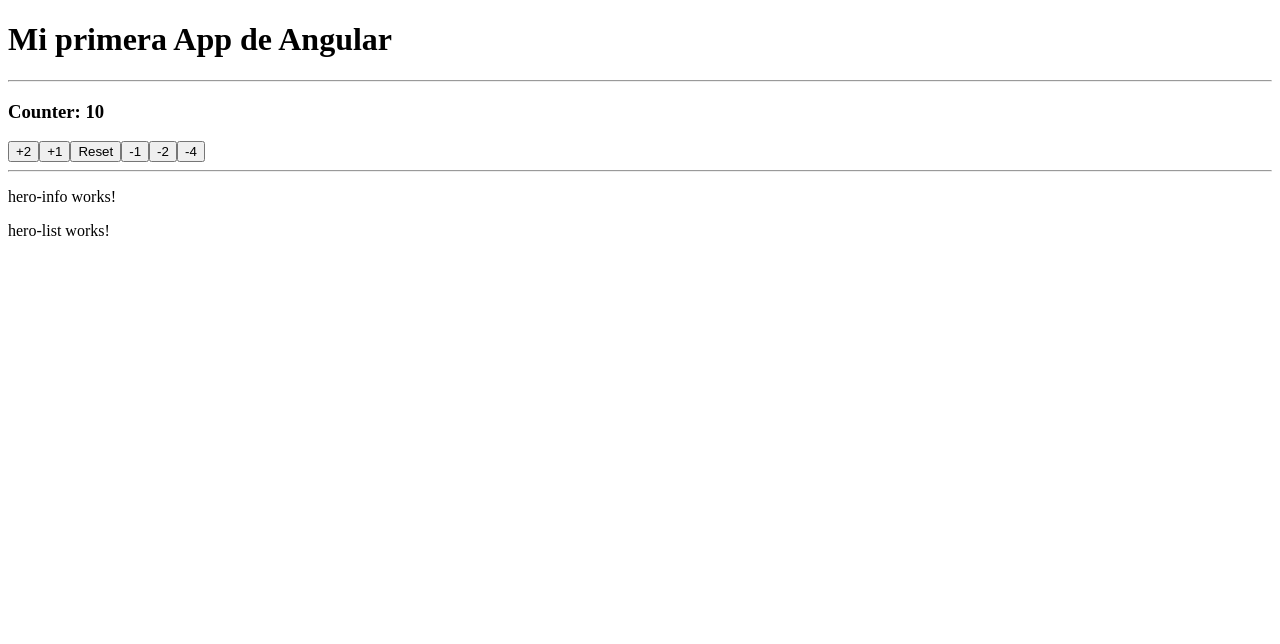
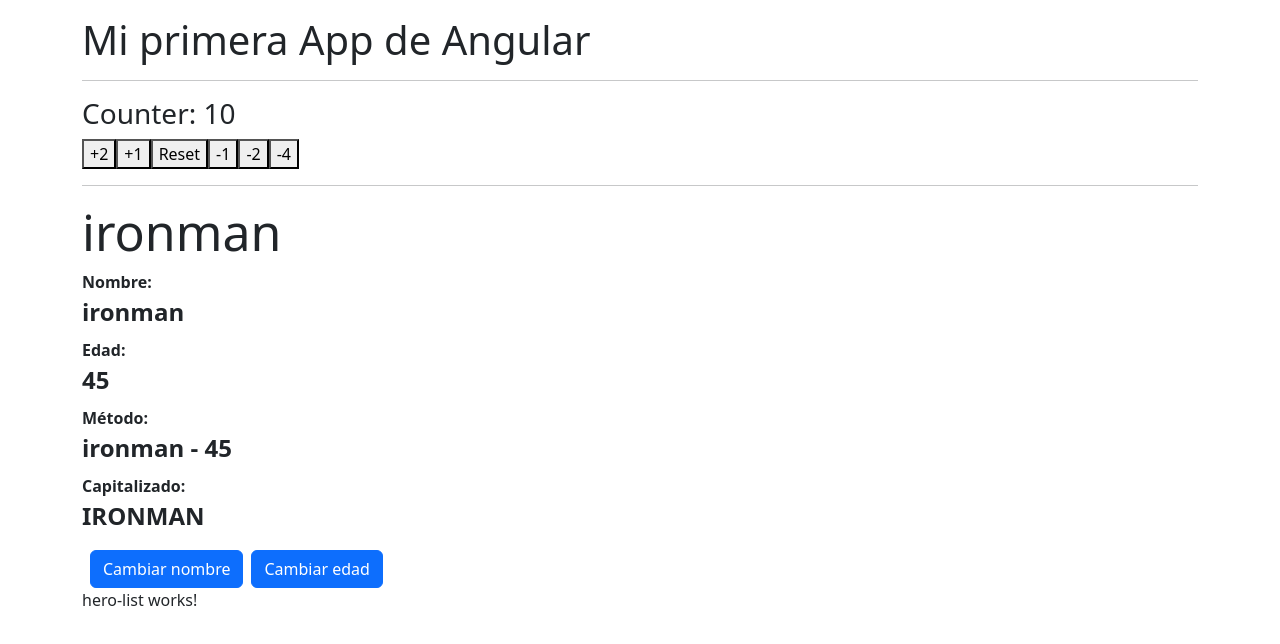
Before and after one commit to abelborit/angular-first-view-app, an Angular app: page / in a window 1280 px wide. Shown: the top 644 px of the page. Built offline with nearby package versions, Linux system fonts and the light colour scheme.

Commit message:
[FEAT] hero-info.component update

```diff
--- a/src/app/app.component.html
+++ b/src/app/app.component.html
@@ -13,5 +13,6 @@
 <hr />
 <!-- se puede trabajar con más elemetos iguales y cada uno mantendrá su estado y no tendrán conflictos ya que son componentes totalmente independientes y sus valores no están enlazados de ninguna manera por eso mantiene su propio estado -->
 <!-- <app-counter></app-counter> -->
+
 <app-heroes-hero-info></app-heroes-hero-info>
 <app-heroes-hero-list></app-heroes-hero-list>
--- a/src/app/heroes/hero-info/hero-info.component.css
+++ b/src/app/heroes/hero-info/hero-info.component.css
@@ -0,0 +1,8 @@
+h1 {
+  font-size: 50px;
+}
+
+dd {
+  font-size: 1.5rem;
+  font-weight: bold;
+}
--- a/src/app/heroes/hero-info/hero-info.component.html
+++ b/src/app/heroes/hero-info/hero-info.component.html
@@ -1 +1,25 @@
-<p>hero-info works!</p>
+<!-- el trabajar con doble llave {{}} es que Angular identifica eso y sabe que la propiedad que le pasemos dentro de las llaves es del archivo .ts al que está bindeado el html, y busca ahí para añadir el valor. En este caso, las llaves y esta característica no es de JavaScript/TypeScript como tal, sino que Angular está hecho así, puedes ver esta característica en su documentación: https://angular.io/guide/interpolation. La interpolación se refiere a incrustar expresiones en texto marcado. De forma predeterminada, la interpolación utiliza llaves dobles {{<valor a utilizar>}} como delimitadores. -->
+
+<h1>{{ name }}</h1>
+
+<!-- El elemento dl especifica una lista de definiciones. Una entrada en la lista se crea utilizando el elemento dt para el término definido y el elemento dd para la definición del término. -->
+<dl>
+  <dt>Nombre:</dt>
+  <dd>{{ name }}</dd>
+
+  <dt>Edad:</dt>
+  <dd>{{ age }}</dd>
+
+  <dt>Método:</dt>
+  <!-- si se coloca directo getHeroDescription sin los paréntesis como si fuera una propiedad entonces se mostrará "getHeroDescription() { return `${this.name} - ${this.age}`; }" lo cual sería tal cual se colocó en el .ts pero si se llama con los paréntesis por ser un método entonces mostrará el resultado que esperamos que sería "ironman - 45" -->
+  <dd>{{ getHeroDescription() }}</dd>
+
+  <dt>Capitalizado:</dt>
+  <dd>{{ capitalizedName }}</dd>
+</dl>
+
+<button class="btn btn-primary mx-2" (click)="changeHeroName()">
+  Cambiar nombre
+</button>
+
+<button class="btn btn-primary" (click)="changeHeroAge()">Cambiar edad</button>
--- a/src/app/heroes/hero-info/hero-info.component.ts
+++ b/src/app/heroes/hero-info/hero-info.component.ts
@@ -5,4 +5,41 @@ import { Component } from '@angular/core';
   templateUrl: './hero-info.component.html',
   styleUrls: ['./hero-info.component.css'],
 })
-export class HeroInfoComponent {}
+export class HeroInfoComponent {
+  /* el one way data binding o el enlazado de una sola vía es que esta propiedad tiene el poder sobre lo que se coloca en el .html como los {{ name }} o {{ age }}  pero Angular en general maneja el two way data binding, es decir, que si se hace un cambio desde el lado del template del html entonces también se modifica el name aquí y en nuestras aplicaciones de Angular hay que priorizar el one way data binding, es decir, priorizar que desde este archivo se cambie la información por una sola vía y Angular es suficientemente inteligente como para evitar ciclos de que se hace una modificación desde el template del HTML y luego se cambia aquí y como se cambió entonces vuelve a renderizar en el HTML y haciendo un ciclo y para evitar posibles errores o algo entonces hay que evitar el two way data binding hasta donde sea posible */
+  public name: string = 'ironman';
+  public age: number = 45;
+
+  /* esto viene a ser un método entonces al invocarlo se invoca haciendo uso de paréntesis para llamar a la función. Al colocar por ejemplo this. y con el intellisense veremos que los métodos tienen un color diferente a la de las propiedades, en este caso los métodos son de color morado por el tema que se tiene en Visual Studio Code */
+  /* si se coloca como private entonces nos saldrá un error en el .html diciendo que getHeroDescription es privado, esto quiere decir que este método getHeroDescription no se podrá usar fuera del scope de esta clase HeroInfoComponent */
+  getHeroDescription(): string {
+    /* este log puede aparecer varias veces en la consola y esto se debe a hay que tener en cuenta que Angular puede redibujarse, y estamos trabajando también con el build de desarrollo. Podemos usar métodos directamente en el HTML como lo hicimos colocando {{ getHeroDescription() }} pero no tenemos que abusar del uso de los mismos, por ejemplo, si fuera una data o un método muy pesado que quieres asegurarte que únicamente es ejecutado una vez, entonces ahí lo ideal sería implementarlo en el OnInit y luego únicamente referenciar la variable en el HTML ya con la data. */
+    // console.log('render');
+
+    return `${this.name} - ${this.age}`;
+  }
+
+  changeHeroName(): void {
+    this.name = 'Spiderman';
+  }
+  changeHeroAge(): void {
+    this.age = 25;
+  }
+
+  /* Los getters y setters no son más que una forma de proporcionar acceso a las propiedades de un objeto. */
+  /* getters son como propiedades pero que en realidad vendrían a ser métodos, entonces estos se invocan sin parentesis ya que son tratados como "propiedades" entre comillas */
+  get capitalizedName(): string {
+    return this.name.toLocaleUpperCase();
+  }
+}
+
+/* ************************************************************************************************************** */
+/* La diferencia en el manejo de las variables con funciones y getters radica en el propósito y comportamiento deseado para cada caso. */
+
+/* En el método calculate(calcType: string, value: number): void, se utiliza una función para realizar una acción específica, que es incrementar o decrementar el contador por el value proporcionado. Por otro lado, en el getter capitalizedName(): string, se utiliza un getter para obtener el valor calculado del nombre en mayúsculas cada vez que se accede a capitalizedName. La opción de asignar directamente public capitalizedName = this.name.toUpperCase() podría funcionar, pero solo se calcularía una vez al crearse la instancia, y si el valor de this.name cambia después, el getter garantizará que siempre se obtenga el valor actualizado del nombre en mayúsculas cuando se acceda a capitalizedName. Al final la elección depende de las necesidades específicas del comportamiento que se quiera lograr en cada caso. */
+
+/* La decisión de utilizar un método get o una propiedad depende de la lógica y el comportamiento que deseas implementar. Las propiedades son apropiadas cuando necesitas acceder a un valor almacenado en la instancia de una clase de manera directa y sencilla. Los métodos get son útiles cuando deseas calcular o procesar un valor antes de devolverlo, o cuando quieres encapsular la lógica de obtención de un valor detrás de una interfaz simple. Los métodos get también pueden serte útiles si deseas realizar algún tipo de validación o lógica adicional cada vez que se accede al valor. En pocas palabras te recomendaría utilizar propiedades para valores simples y directos, y métodos get cuando necesites realizar cálculos o encapsular alguna lógica de obtención. */
+
+/* ************************************************************************************************************** */
+/* utilizar :void o dar el retorno de una función como :string */
+/* En este caso, como ejemplo el getHeroDescription() nos devuelve un string, y el return (valor) se hace presente al momento de llamar a la función en el HTML. Ahora, el caso de changeHeroName() o changeHeroAge() no necesitamos el heroe o la edad, aquí simplemente estamos ejecutando un evento para cambiar sus valores y no para obtener esos valores. Es decir, colocarlo de ambas formas funciona de igual manera, pero no es necesario hacerlo así ya que no estamos obteniendo ningún valor. */
--- a/src/index.html
+++ b/src/index.html
@@ -1,13 +1,22 @@
-<!doctype html>
+<!DOCTYPE html>
 <html lang="en">
-<head>
-  <meta charset="utf-8">
-  <title>AngularFirstViewApp</title>
-  <base href="/">
-  <meta name="viewport" content="width=device-width, initial-scale=1">
-  <link rel="icon" type="image/x-icon" href="favicon.ico">
-</head>
-<body>
-  <app-root></app-root>
-</body>
+  <head>
+    <meta charset="utf-8" />
+    <title>AngularFirstViewApp</title>
+    <base href="/" />
+    <meta name="viewport" content="width=device-width, initial-scale=1" />
+    <link rel="icon" type="image/x-icon" href="favicon.ico" />
+
+    <!-- Bootstrap -->
+    <link
+      href="https://cdn.jsdelivr.net/npm/bootstrap@5.3.2/dist/css/bootstrap.min.css"
+      rel="stylesheet"
+      integrity="sha384-T3c6CoIi6uLrA9TneNEoa7RxnatzjcDSCmG1MXxSR1GAsXEV/Dwwykc2MPK8M2HN"
+      crossorigin="anonymous"
+    />
+  </head>
+
+  <body class="container pt-3">
+    <app-root></app-root>
+  </body>
 </html>
```
